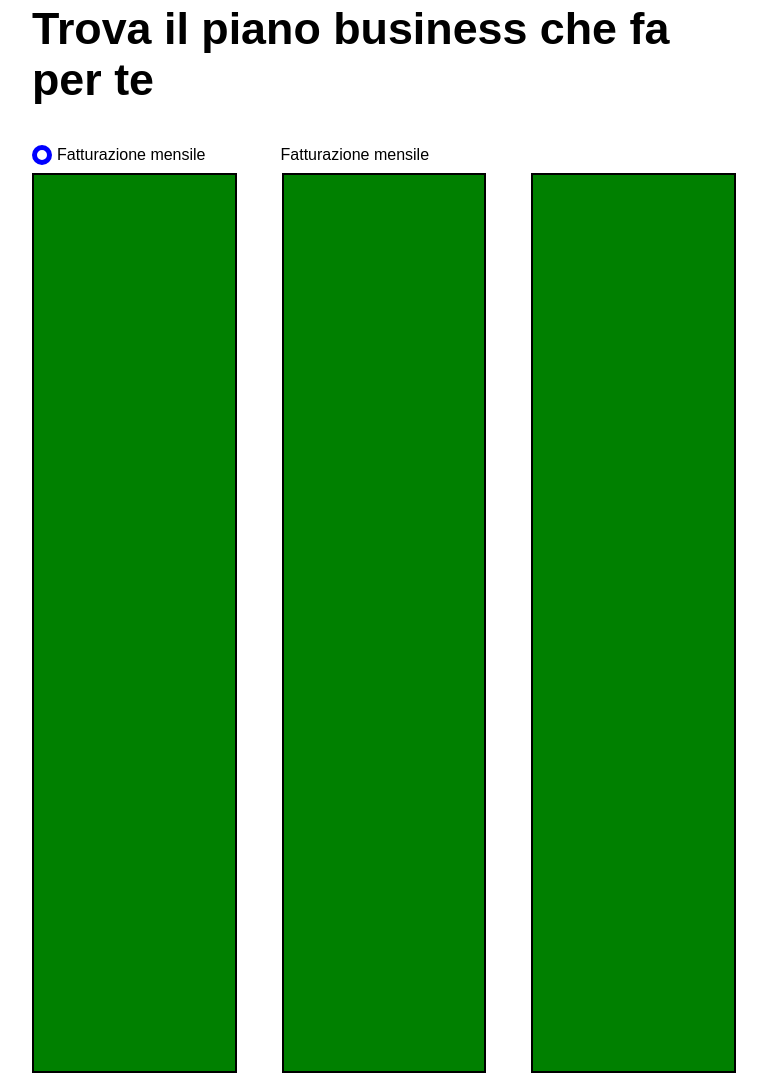
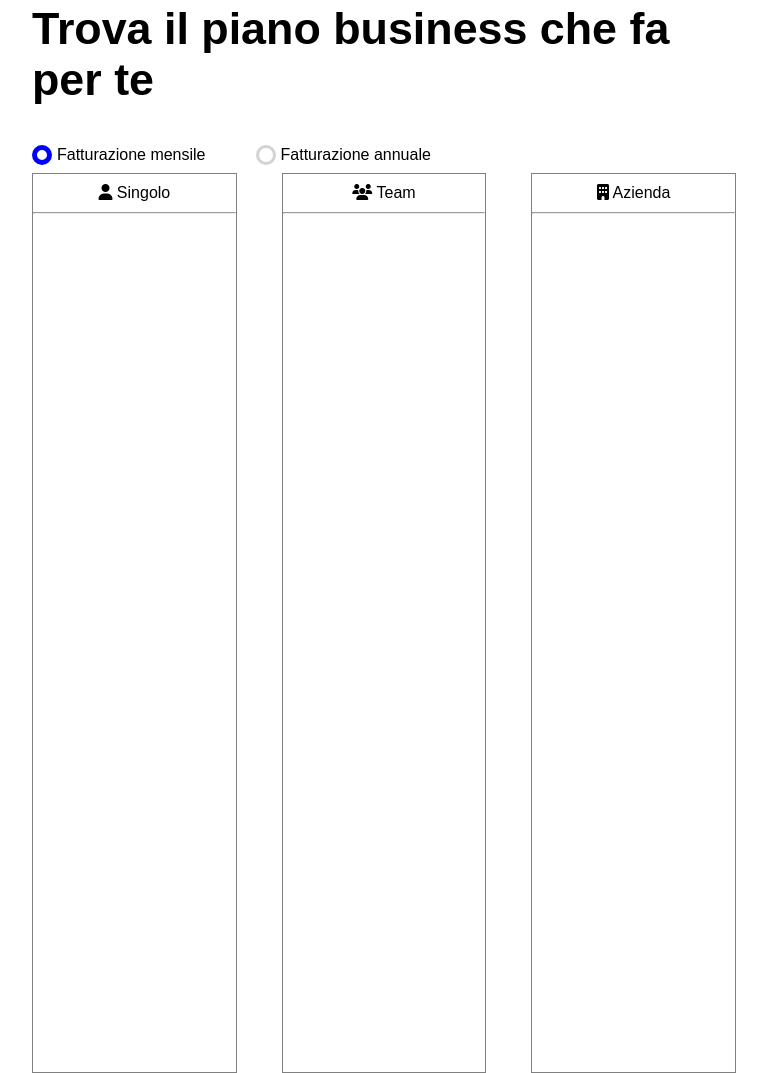
Before and after one commit to AleDiBernardo/htmlcss-dropbox, a plain HTML site: page index.html in a window 1280 px wide. Shown: the part 1166-2239 px from the top of the page, without its empty margins (256-1023 px from the left). Drawn offline with Linux system fonts and the light colour scheme.

Commit message:
feat: card header done

```diff
--- a/css/style.css
+++ b/css/style.css
@@ -73,6 +73,10 @@ img {
 .p-right-20 {
     padding-right: 50px;
 
+}
+
+.p-y-10 {
+    padding: 10px 0;
 }
 
 .p-y-20 {
@@ -233,8 +237,13 @@ header {
 
 .circle-ctn span:first-child{
     border: 5px solid blue;
+}
+
+.circle-ctn span:nth-child(3){
+    border: 3px solid lightgray;
 
 }
+
 
 /* PARTNER */
 
@@ -354,8 +363,8 @@ footer {
     gap: 10px;
 
     /* debug */
-    background-color: green;
-    border: 2px solid black;
+    /* background-color: green; */
+    border: 1px solid grey;
 }
 
 .col-25 {
--- a/index.html
+++ b/index.html
@@ -84,15 +84,39 @@
                             <span class="circle"></span>
                             <span class="p-left-5 p-right-20">Fatturazione mensile</span>
                             <span class="circle"></span>
-                            <span class="p-left-5">Fatturazione mensile</span>
+                            <span class="p-left-5">Fatturazione annuale</span>
                         </div>
 
                     </div>
 
                     <div class="flex space-btw p-y-20">
-                        <div class="col-30"></div>
-                        <div class="col-30"></div>
-                        <div class="col-30"></div>
+                        <div class="col-30">
+                            <div class="flex card col-dir">
+                                <div class="header-card mar-auto p-y-10">
+                                    <i class="fa-solid fa-user"></i>
+                                    <span>Singolo</span>
+                                </div>
+                                <hr>
+                            </div>
+                        </div>
+                        <div class="col-30">
+                            <div class="flex card col-dir">
+                                <div class="header-card mar-auto p-y-10">
+                                    <i class="fa-solid fa-users"></i>
+                                    <span>Team</span>
+                                </div>
+                                <hr>
+                            </div>
+                        </div>
+                        <div class="col-30">
+                            <div class="flex card col-dir">
+                                <div class="header-card mar-auto p-y-10">
+                                    <i class="fa-sharp fa-solid fa-building"></i>
+                                    <span>Azienda</span>
+                                </div>
+                                <hr>
+                            </div>
+                        </div>
                     </div>
 
                     <div class="enterprise"></div>
```
